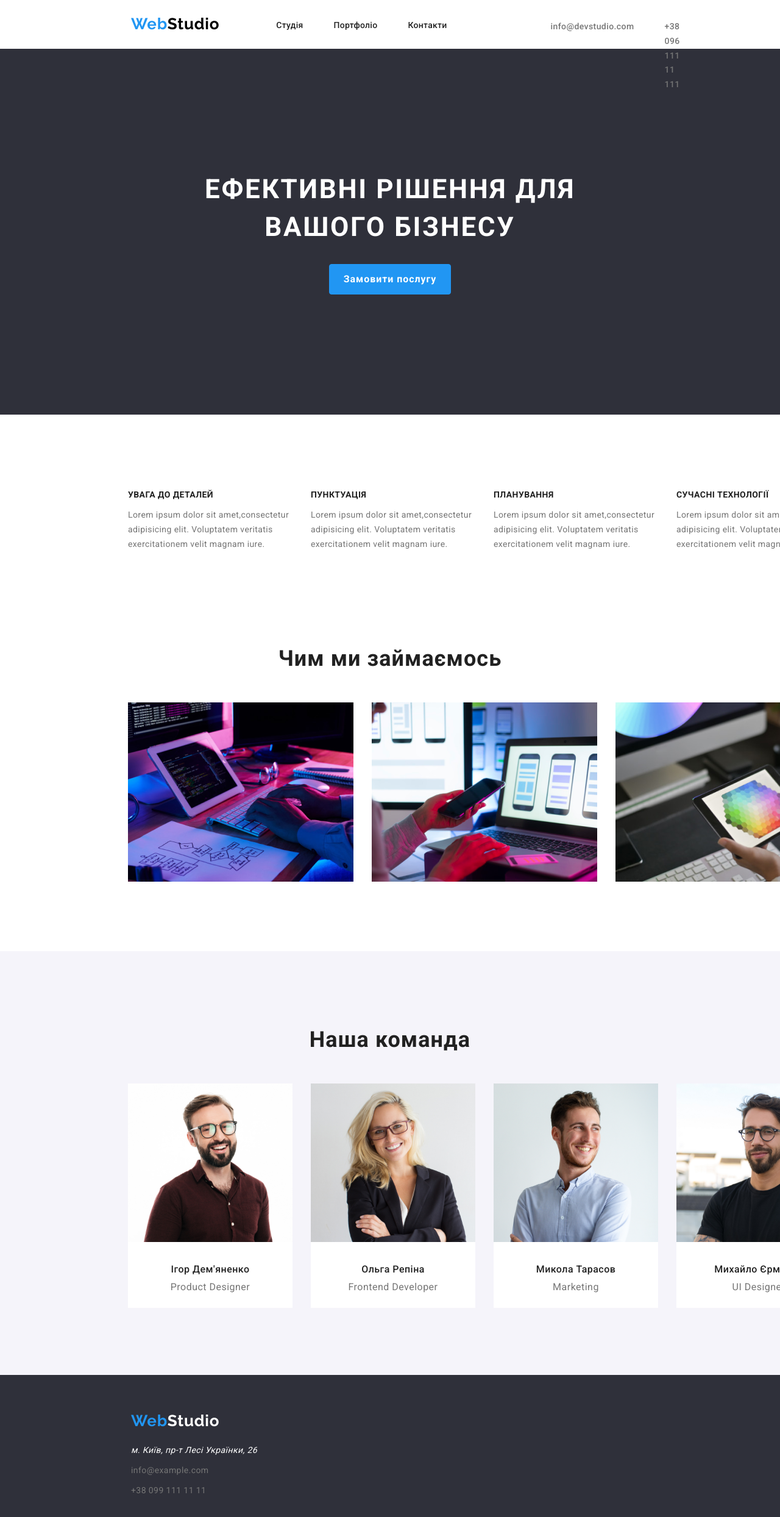
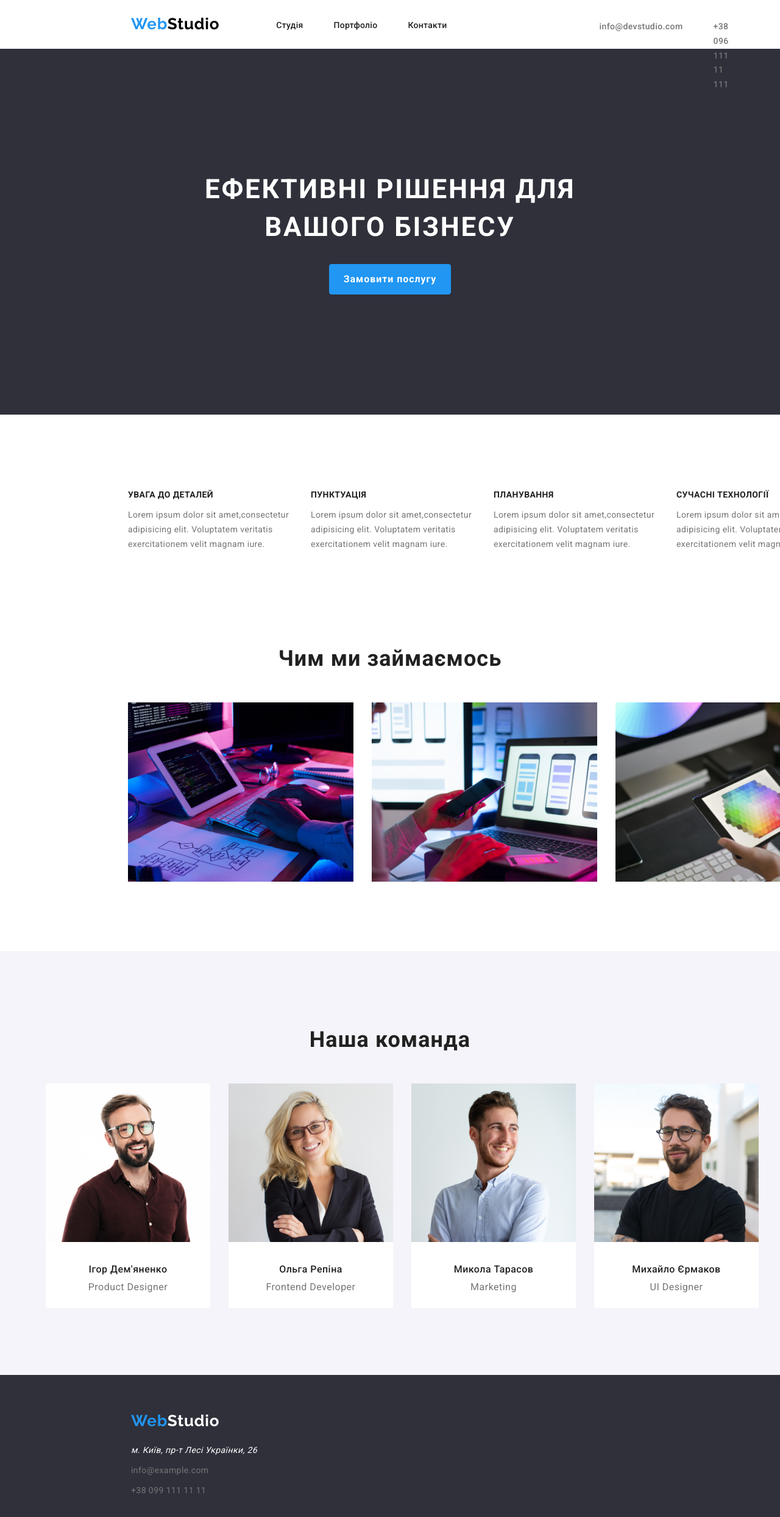
Before and after one commit to yasinskislava/hw7-8, a plain HTML site: page index.html in a window 1280 px wide. Shown: the top 2488 px of the page at 61% size. Drawn offline with nearby package versions, Linux system fonts and the light colour scheme.

Commit message:
mini-fix

```diff
--- a/styles/webstudio.css
+++ b/styles/webstudio.css
@@ -51,6 +51,9 @@ a {
 .section-flex li {
     margin-right: 30px;
 }
+.section-flex li:last-child {
+    margin-right: 0px;
+}
 /* ----------ЛОГОТИП---------- */
 .logocolor {
     color: #2196F3;
@@ -74,7 +77,7 @@ a {
     letter-spacing: 0.03em;
 }
 #header-mail {
-    margin-left: 120px;
+    margin-left: 250px;
 }
 /* ----------HEADER---------- */
 .highlight a:hover {
@@ -98,6 +101,9 @@ a {
     margin: 32px 0px;
     padding: 0px;
     display: flex;
+}
+.highlight li:last-child{
+    margin-right: 0px;
 }
 /* ----------MAIN---------- */
 /* ------------------------------------ SECTION 1*/
@@ -153,6 +159,9 @@ a {
 .section2 li {
     margin-right: 30px;
 }
+.section2 li:last-child{
+    margin-right: 0px;
+}
 /*----------------------------------- SECTION 3 */
 
 .section3-padding {
@@ -191,6 +200,7 @@ a {
 }
 .members-social{
     display: flex;
+    justify-content: center;
 }
 /* ----------FOOTER---------- */
 address{
```
